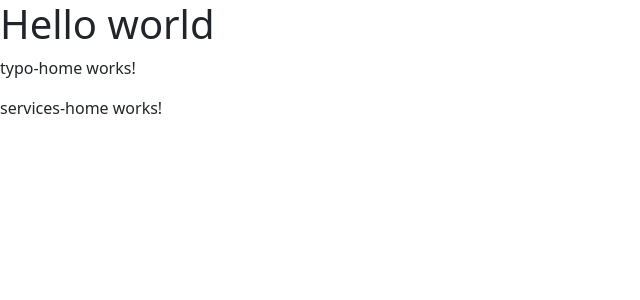
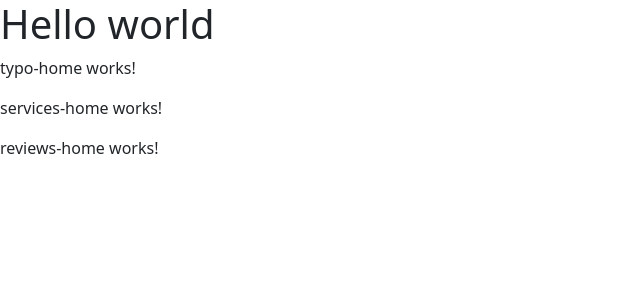
Before and after one commit to luc-dev10/angular-components, an Angular app: page / in a window 1280 px wide. Shown: the top 300 px of the page, without its empty margins (0-640 px from the left). Built offline with nearby package versions, Linux system fonts and the light colour scheme.

Commit message:
Review Component with Routing

```diff
--- a/src/app/app.component.html
+++ b/src/app/app.component.html
@@ -2,5 +2,6 @@
 
 <app-typo-home></app-typo-home>
 <app-services-home></app-services-home>
+<app-reviews-home></app-reviews-home>
 
 <router-outlet></router-outlet>
--- /dev/null
+++ b/src/app/reviews/reviews-home/reviews-home.component.html
@@ -0,0 +1 @@
+<p>reviews-home works!</p>
--- /dev/null
+++ b/src/app/reviews/reviews-home/reviews-home.component.ts
@@ -0,0 +1,15 @@
+import { Component, OnInit } from '@angular/core';
+
+@Component({
+  selector: 'app-reviews-home',
+  templateUrl: './reviews-home.component.html',
+  styleUrls: ['./reviews-home.component.css']
+})
+export class ReviewsHomeComponent implements OnInit {
+
+  constructor() { }
+
+  ngOnInit(): void {
+  }
+
+}
```
Also changed, not shown: src/app/app.module.ts (+8 -1 lines), src/app/reviews/reviews.module.ts (+5 -7 lines), src/app/reviews/reviews-home/reviews-home.component.css (added), 1 other file (tests, documents, lock files or other folders).
